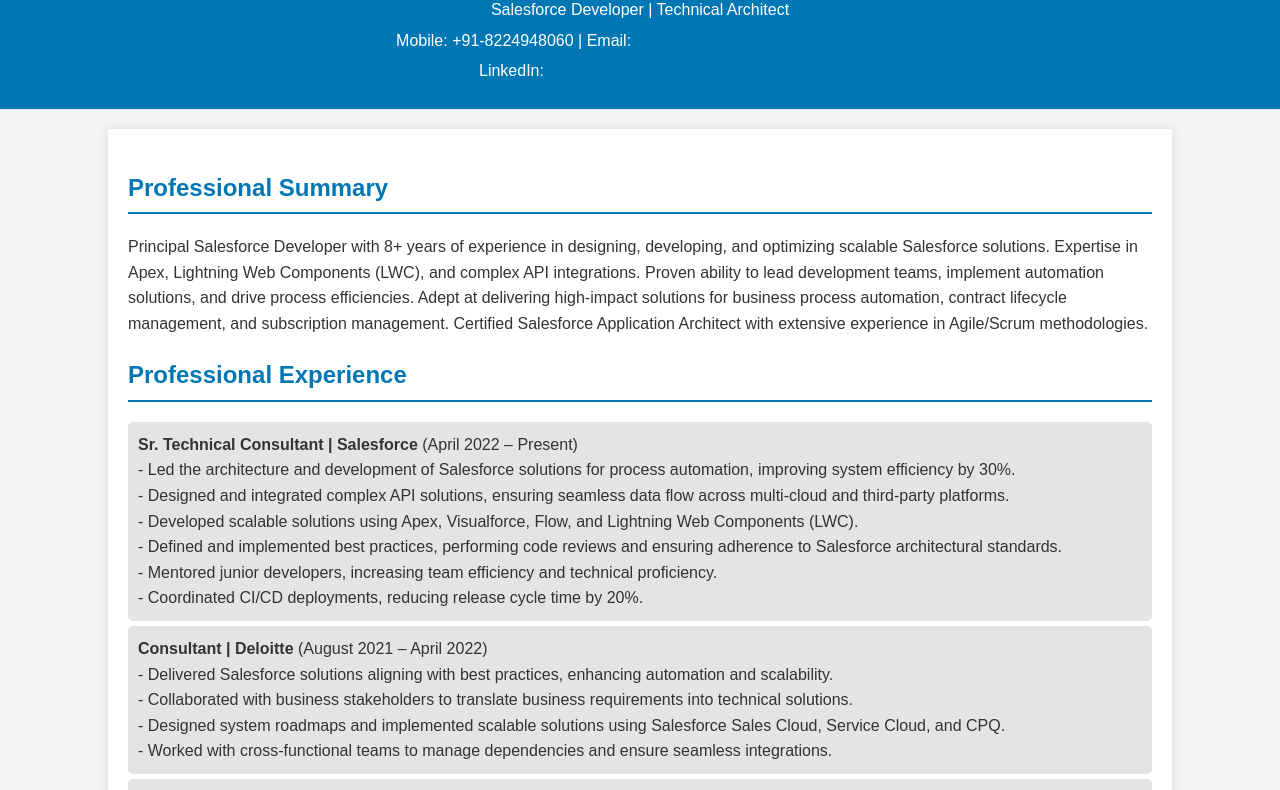
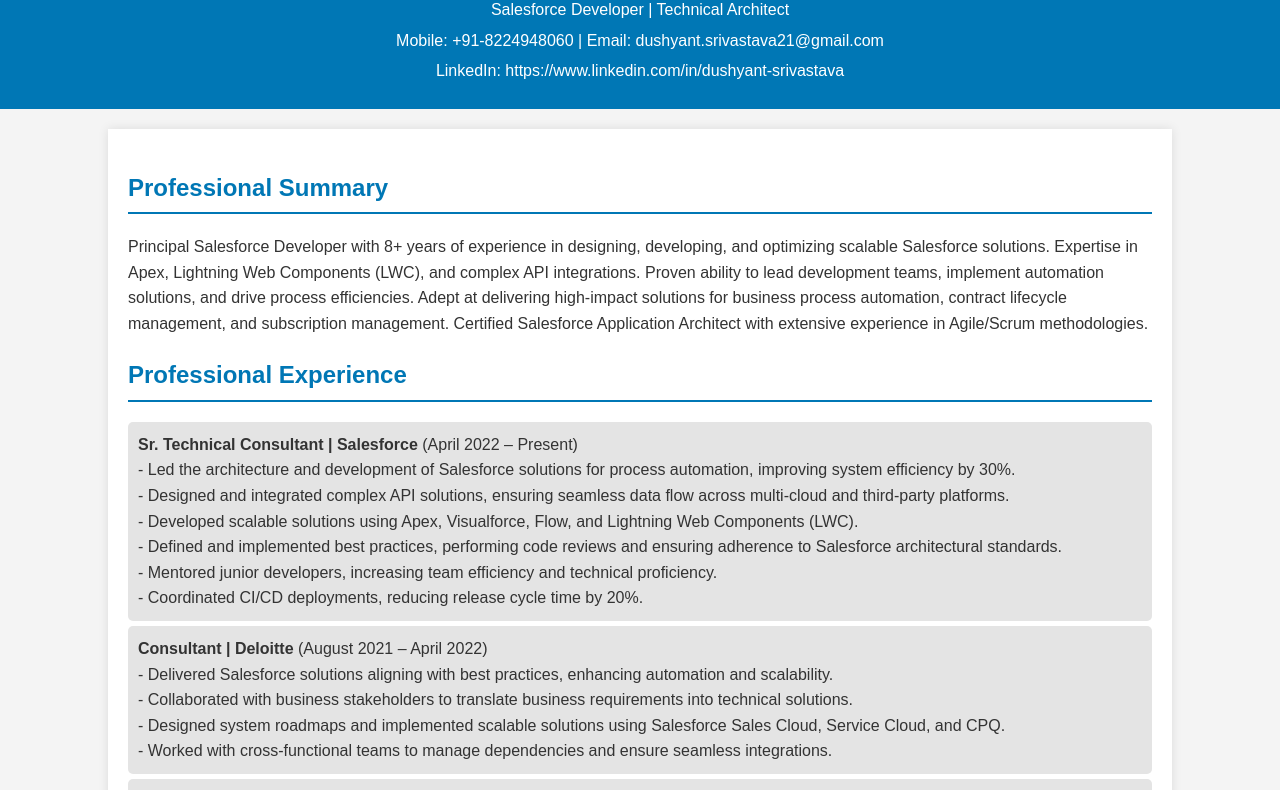
Before and after one commit to dushyant-21/dushyant-portfolio, a plain HTML site: page index.html in a window 1280 px wide. Shown: the part 79-869 px from the top of the page. Drawn offline with Linux system fonts and the light colour scheme.

Commit message:
Update index.html

```diff
--- a/index.html
+++ b/index.html
@@ -71,8 +71,8 @@
   <header>
     <h1>Dushyant Srivastava</h1>
     <p>Salesforce Developer | Technical Architect</p>
-    <p>Mobile: +91-8224948060 | Email: <a href="mailto:dushyant.srivastava21@gmail.com">dushyant.srivastava21@gmail.com</a></p>
-    <p>LinkedIn: <a href="https://linkedin.com/in/dushyant-srivastava" target="_blank">linkedin.com/in/dushyant-srivastava</a></p>
+    <p>Mobile: +91-8224948060 | Email: <a href="mailto:dushyant.srivastava21@gmail.com" style="color:#fff">dushyant.srivastava21@gmail.com</a></p>
+    <p>LinkedIn: <a href="https://linkedin.com/in/dushyant-srivastava" target="_blank" style="color:#fff">https://www.linkedin.com/in/dushyant-srivastava</a></p>
   </header>
 
   <div class="container">
```
